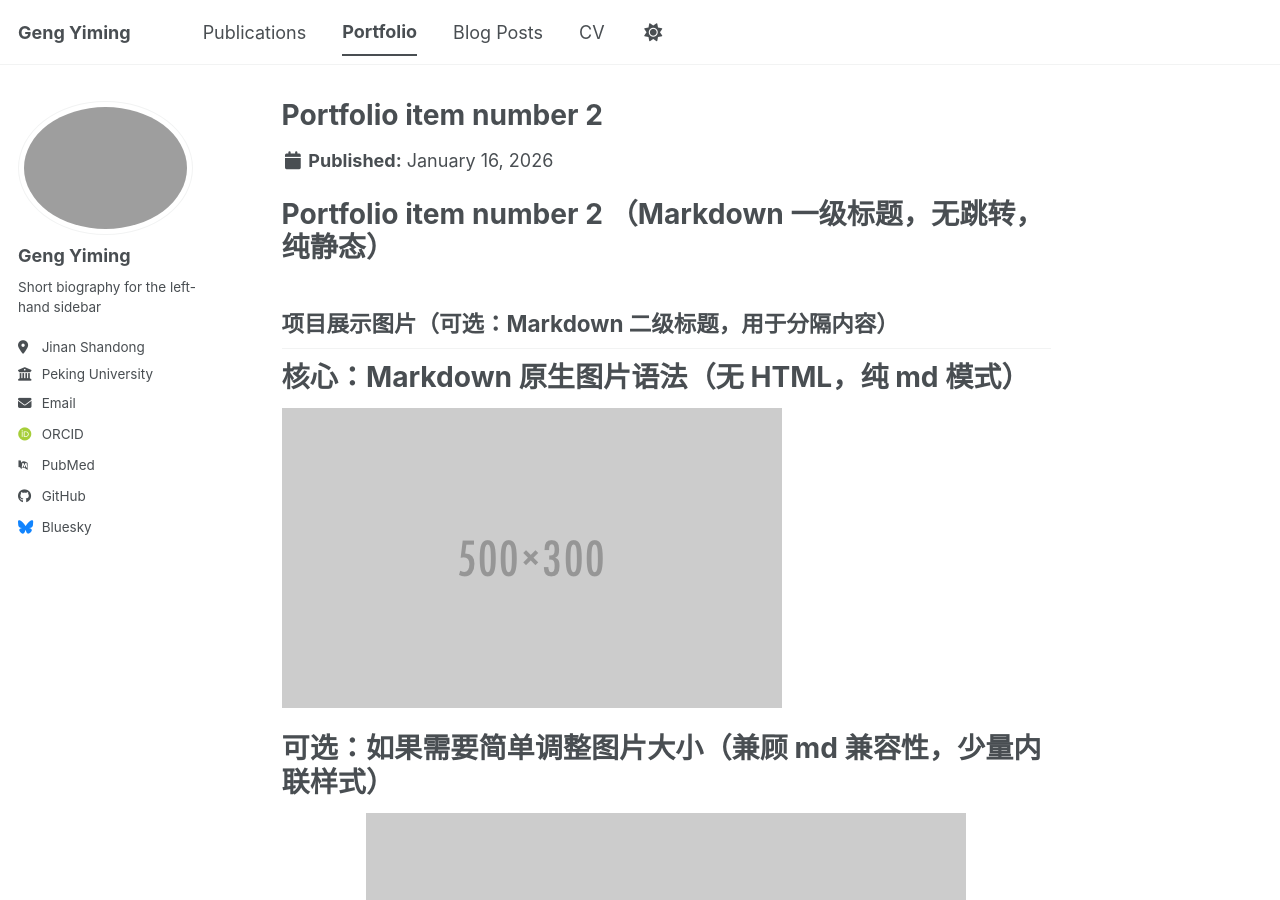
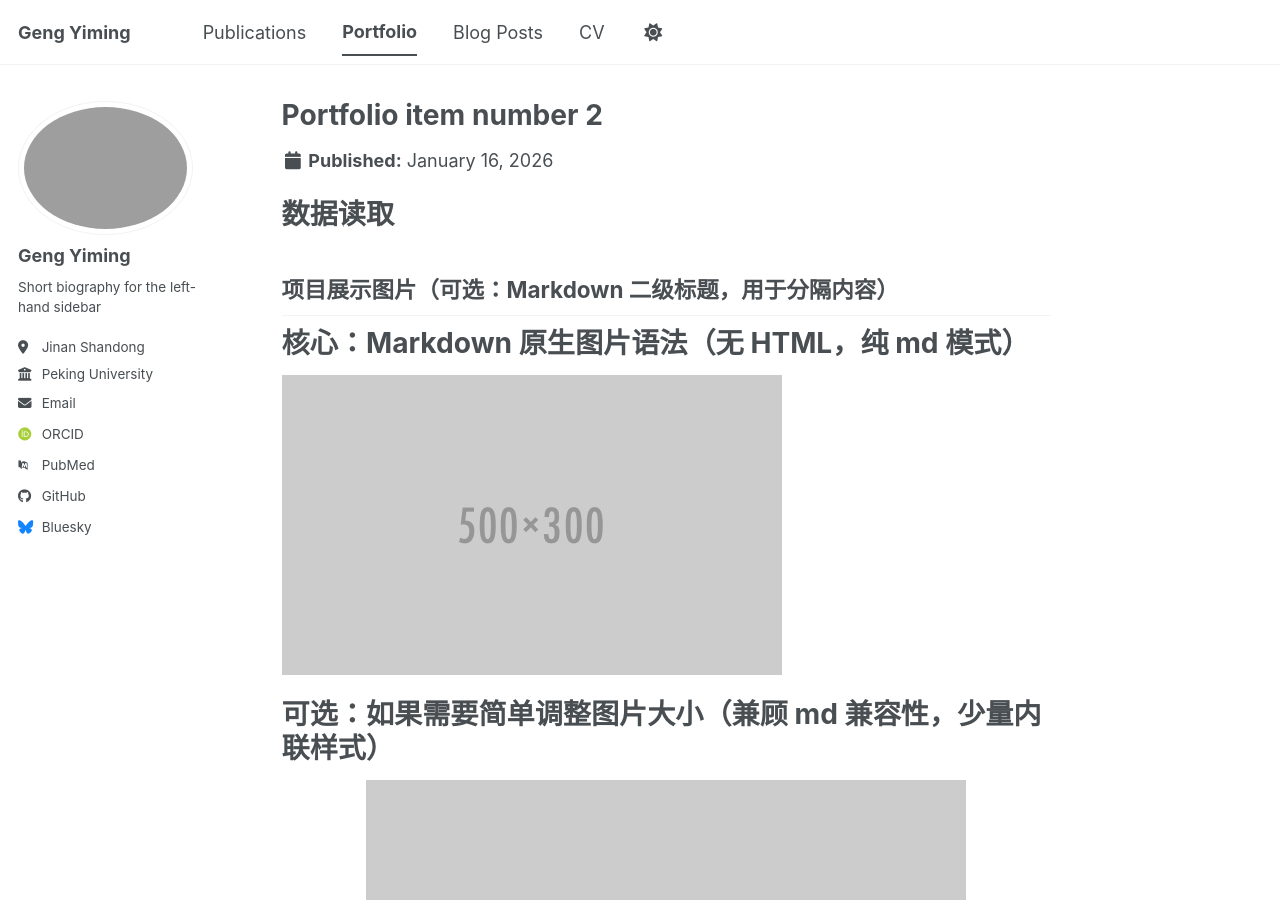
Before and after one commit to GENGYIM/GENGYIM.github.io, a Jekyll site: the page built from _portfolio/portfolio-1.md, in a window 1280 px wide and 900 px high. Built offline with Jekyll 4.4.1, drawn with Linux system fonts in a browser that asks for light colours; some web fonts are replaced; a script bundle is joined from its source files by our own code; library files that are not in the unit come from our copies.

Commit message:
Update portfolio-1.md

```diff
--- a/_portfolio/portfolio-1.md
+++ b/_portfolio/portfolio-1.md
@@ -6,7 +6,7 @@ excerpt: "Short description of portfolio item number 2\n![项目缩略图](/imag
 collection: portfolio
 ---
 
-# Portfolio item number 2 （Markdown 一级标题，无跳转，纯静态）
+# 数据读取
 
 ## 项目展示图片（可选：Markdown 二级标题，用于分隔内容）
 # 核心：Markdown 原生图片语法（无 HTML，纯 md 模式）
```
